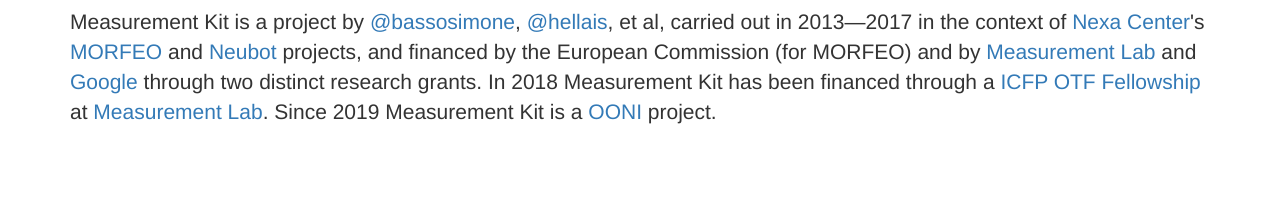
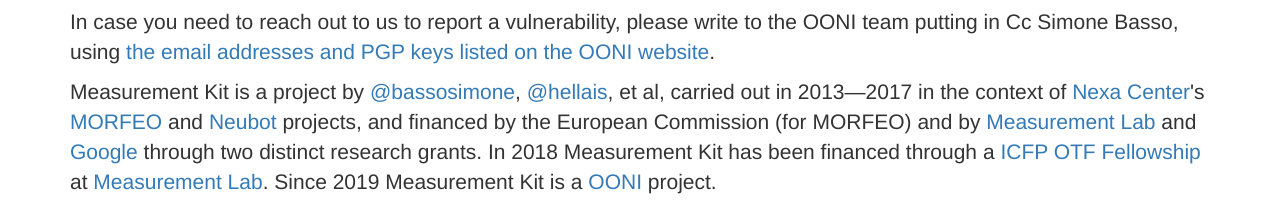
Before and after one commit to libight/libight.github.io, a plain HTML site: page index.html in a window 1280 px wide. Shown: the part 623-830 px from the top of the page. Before the commit the page ends 800 px from the top, so only its background shows below. Drawn offline with Linux system fonts and the light colour scheme.

Commit message:
index.html: explain how to report a vulnerability

```diff
--- a/index.html
+++ b/index.html
@@ -60,6 +60,11 @@
 feedback</a> and <a href="https://github.com/measurement-kit/measurement-kit/blob/master/CONTRIBUTING.md">
 contribute</a>.</p>
 
+<p class="app-large">In case you need to reach out to us to report a
+vulnerability, please write to the OONI team putting in Cc Simone Basso,
+using <a href="https://ooni.torproject.org/about/#contact">the email
+addresses and PGP keys listed on the OONI website</a>.</p>
+
 <p class="app-large">Measurement Kit is a project by <a
 href="https://github.com/bassosimone">@bassosimone</a>, <a
 href="https://github.com/hellais">@hellais</a>, et al, carried out
```
